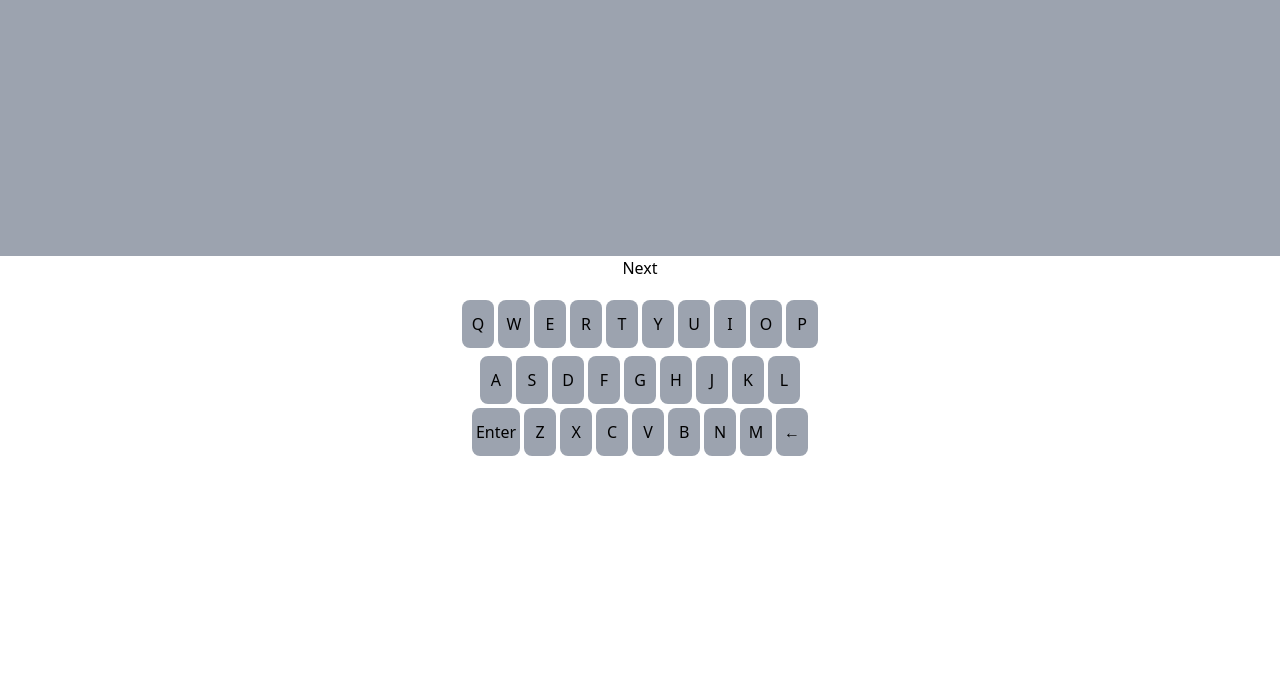
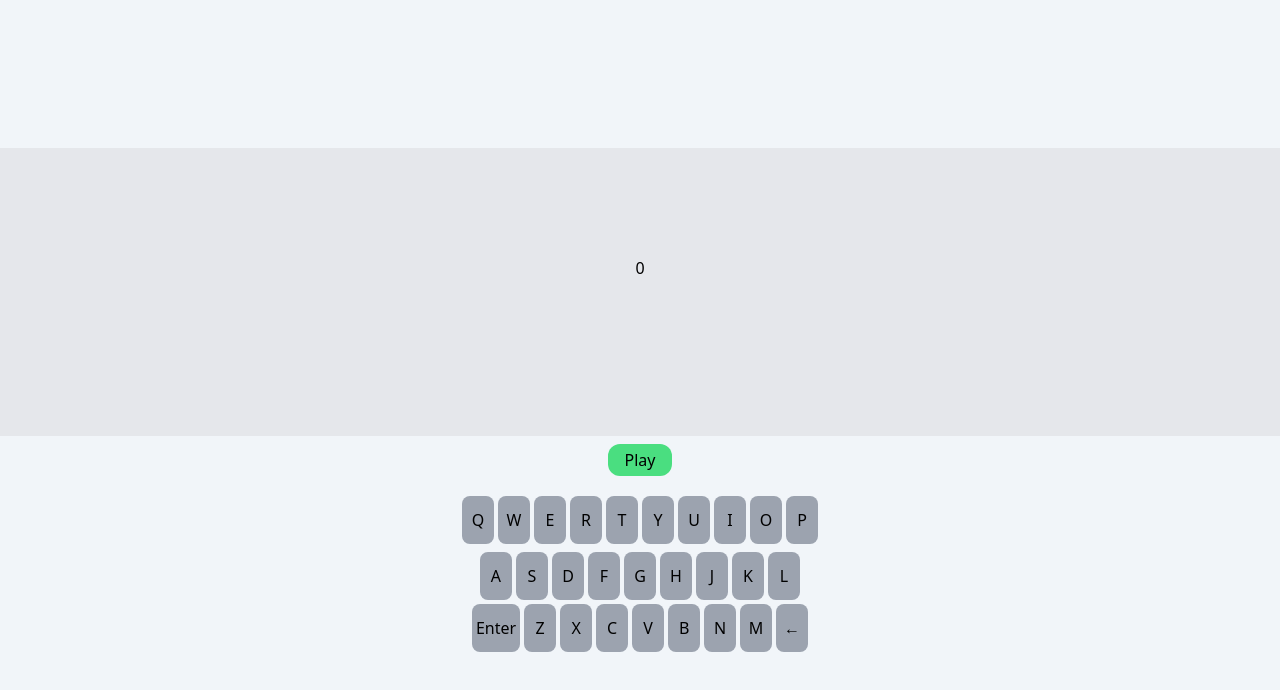
Before and after one commit to trevorfar/GeoMorph, a Next.js app: page / in a window 1280 px wide. Shown: the top 690 px of the page. Built offline with nearby package versions, Linux system fonts and the light colour scheme.

Commit message:
working spaces

```diff
--- a/src/app/GlobalRedux/Features/countrySlice.ts
+++ b/src/app/GlobalRedux/Features/countrySlice.ts
@@ -6,6 +6,7 @@ type CountryState = {
   gameWon: boolean
   score: number
   currentWord: string[]
+  index: number
 }
 
 const getRandomCountry = () => {
@@ -17,7 +18,8 @@ const initialState: CountryState = {
   country: "",
   gameWon: false,
   score: 0,
-  currentWord: [""]
+  currentWord: [""],
+  index: 0
 }
 
 const countrySlice = createSlice({
@@ -33,7 +35,9 @@ const countrySlice = createSlice({
       }
     },
     type: (state, action: PayloadAction<string>) => {
-        state.currentWord.push(action.payload)
+        state.currentWord.push(action.payload),
+        state.index +=1
+
     }
 
 
--- a/src/app/components/GameContainer.tsx
+++ b/src/app/components/GameContainer.tsx
@@ -6,14 +6,17 @@ import { useDispatch, useSelector } from "react-redux"
 
 
 const GameContainer = () => {
-    const { country, currentWord } = useSelector((state: RootState) => state.country);
+    const { country, currentWord, index } = useSelector((state: RootState) => state.country);
 
     return (
-        <div className="flex flex-col h-64 w-full bg-gray-400 items-center justify-center">
-        <div className=" flex">
+        <div className="flex flex-col h-72 w-full bg-gray-200 items-center justify-center">
+        <div className=" flex flex-row">
+            <div className="">
             {country}
+            </div>
+            <div className="">{index}</div>
         </div>
-        <div className="flex flex-row gap-4 pt-12">
+        <div className="flex flex-wrap md:flex-row gap-2 md:gap-4 pt-12">
             {Array.from(country).map((_, index) =>(
             <Skeleton key={index} index={index+1}/>
             ))}
--- a/src/app/components/Skeleton.tsx
+++ b/src/app/components/Skeleton.tsx
@@ -7,9 +7,12 @@ interface SkeletonProps {
 
 const Skeleton = ({index}: SkeletonProps) => {
 
-  const { currentWord } = useSelector((state: RootState) => state.country)
+  const { country, currentWord } = useSelector((state: RootState) => state.country)
  const typedLetter = currentWord[index] || ""
-  return <div className="border-b-2 border-blue-500 w-8 pt-4 flex justify-center">{typedLetter||""}</div>
+ if(Array.from(country)[index-1] === " "){
+    return  <div className=" w-2 md:w-4 pt-4 flex justify-center"> </div>
+ }
+  return <div className="border-b-2 border-blue-500 w-6 md:w-8 pt-4 flex justify-center">{typedLetter||""}</div>
 }
 
 export default Skeleton
--- a/src/app/page.tsx
+++ b/src/app/page.tsx
@@ -12,10 +12,10 @@ import Keyboard from "./components/Keyboard"
 const Page = () => {
   const dispatch = useDispatch<AppDispatch>();
   return (
-    <div className="flex justify-center items-center flex-col">
+    <div className="flex justify-center items-center flex-col bg-slate-100 h-screen">
       <GameContainer/>
-      <div className="flex flex-col gap-4">
-      <button onClick={() => dispatch(next())}>Next</button>
+      <div className="flex flex-col gap-4 justify-center items-center pt-2">
+      <button className="bg-green-400 w-16  h-8 rounded-xl" onClick={() => dispatch(next())}>Play</button>
       <Keyboard />
 
    </div>
```
